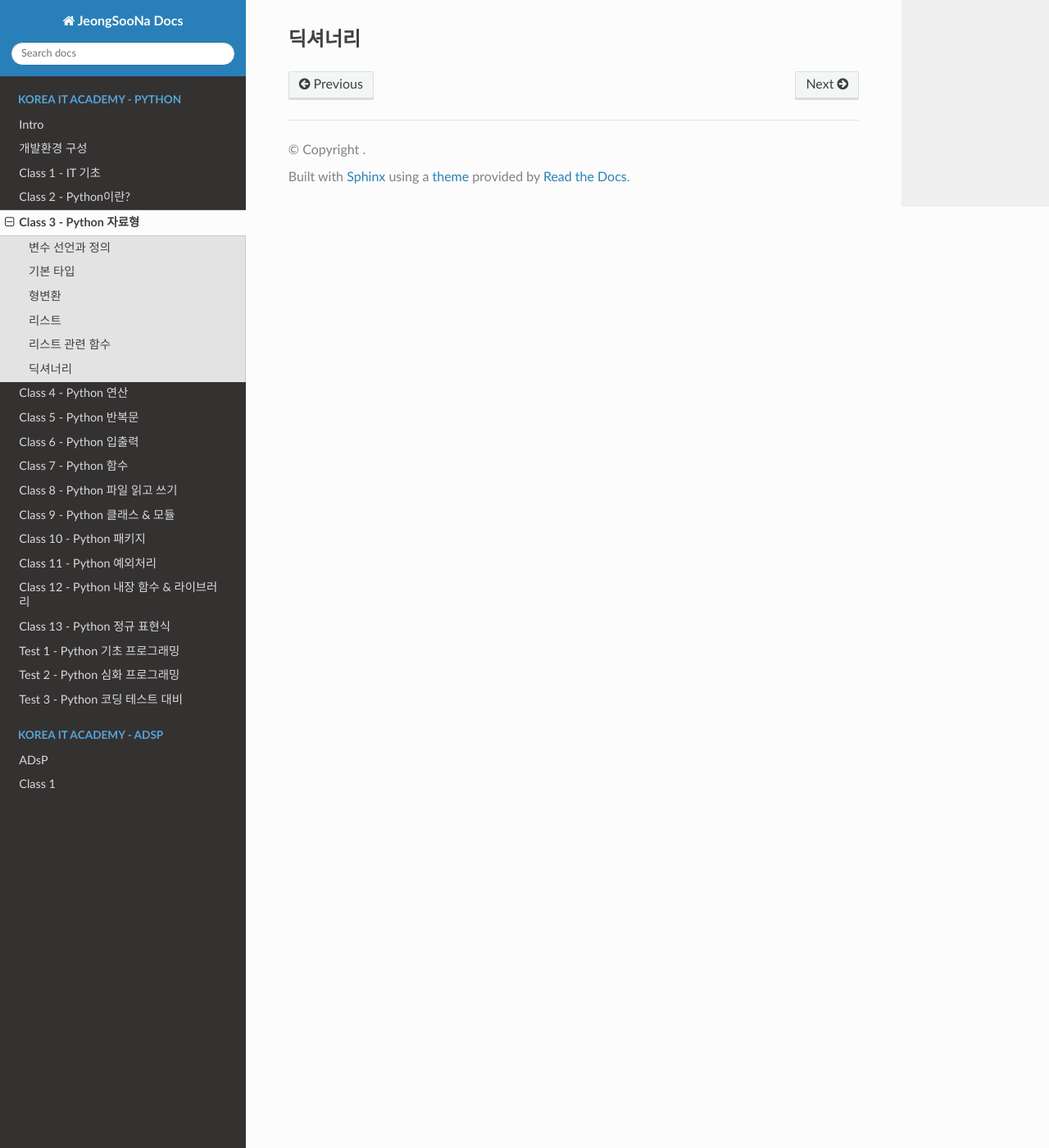
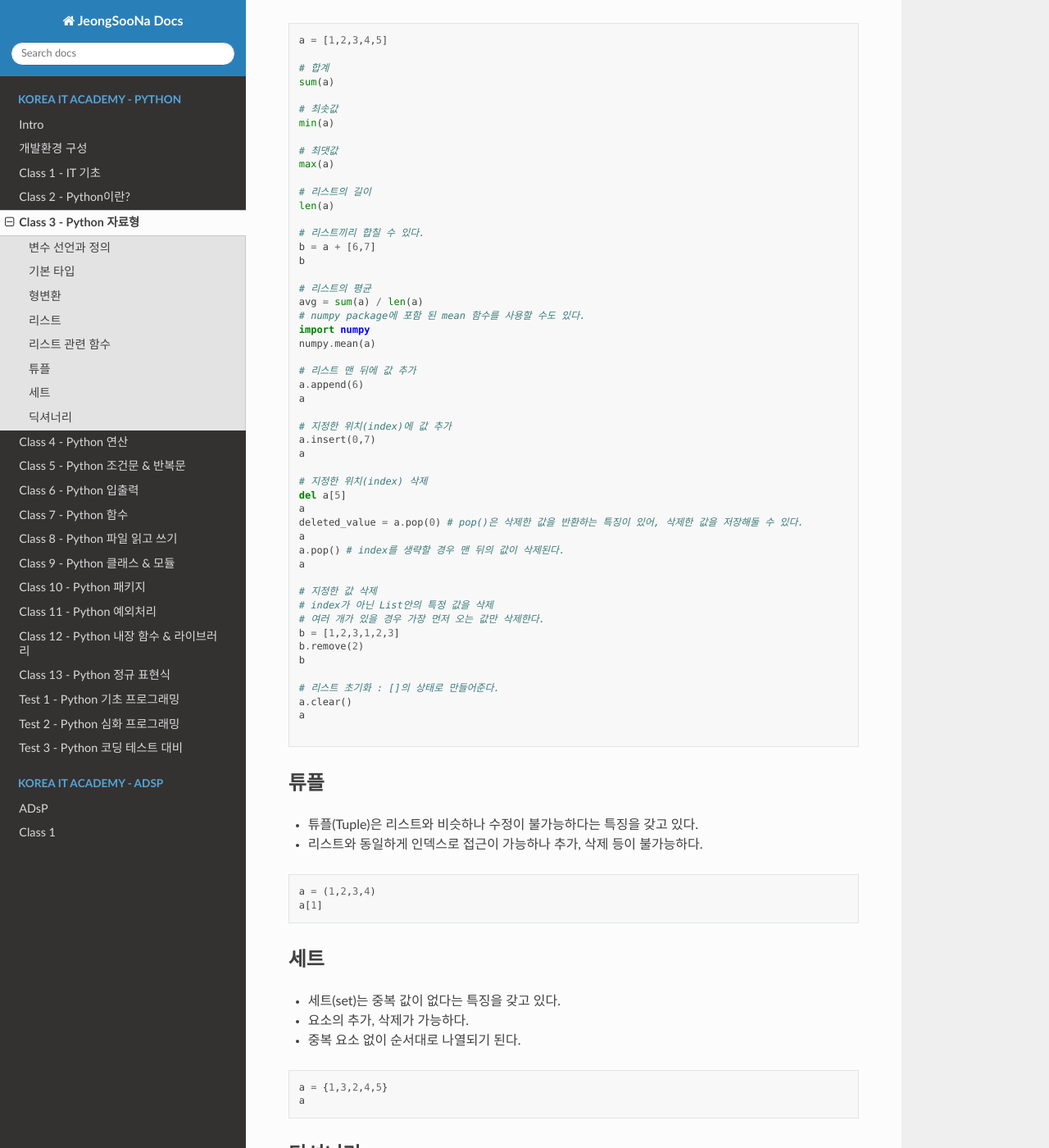
Before and after one commit to JeongSooNa/JeongSooNa-Docs, a Sphinx documentation site: the page built from docs/Korea_IT_Academy-Python/class_3.md, in a window 1280 px wide and 1400 px high, scrolled down 3046 px. Shown: the whole window at 82% size. Built offline with Sphinx 7.4.7 and the Read the Docs theme 3.1.0, drawn with Linux system fonts in a browser that asks for light colours; some of the changed text lies outside the part shown.

Commit message:
update docs

````diff
--- a/docs/Korea_IT_Academy-Python/class_3.md
+++ b/docs/Korea_IT_Academy-Python/class_3.md
@@ -130,6 +130,93 @@ print(students[2:4]) # 2,3 출력
 ```
 
 ### 리스트 관련 함수
+```py
+a = [1,2,3,4,5]
 
+# 합계
+sum(a)
+
+# 최솟값
+min(a)
+
+# 최댓값
+max(a)
+
+# 리스트의 길이
+len(a)
+
+# 리스트끼리 합칠 수 있다.
+b = a + [6,7]
+b
+
+# 리스트의 평균
+avg = sum(a) / len(a)
+# numpy package에 포함 된 mean 함수를 사용할 수도 있다.
+import numpy
+numpy.mean(a)
+
+# 리스트 맨 뒤에 값 추가
+a.append(6)
+a
+
+# 지정한 위치(index)에 값 추가
+a.insert(0,7)
+a
+
+# 지정한 위치(index) 삭제
+del a[5]
+a
+deleted_value = a.pop(0) # pop()은 삭제한 값을 반환하는 특징이 있어, 삭제한 값을 저장해둘 수 있다.
+a
+a.pop() # index를 생략할 경우 맨 뒤의 값이 삭제된다.
+a
+
+# 지정한 값 삭제
+# index가 아닌 List안의 특정 값을 삭제
+# 여러 개가 있을 경우 가장 먼저 오는 값만 삭제한다.
+b = [1,2,3,1,2,3]
+b.remove(2)
+b
+
+# 리스트 초기화 : []의 상태로 만들어준다.
+a.clear()
+a
+
+```
+
+### 튜플
+- 튜플(Tuple)은 리스트와 비슷하나 수정이 불가능하다는 특징을 갖고 있다.
+- 리스트와 동일하게 인덱스로 접근이 가능하나 추가, 삭제 등이 불가능하다.
+```py
+a = (1,2,3,4)
+a[1]
+```
+
+### 세트
+- 세트(set)는 중복 값이 없다는 특징을 갖고 있다.
+- 요소의 추가, 삭제가 가능하다.
+- 중복 요소 없이 순서대로 나열되기 된다.
+```py
+a = {1,3,2,4,5}
+a
+```
 
 ### 딕셔너리
+- 딕셔너리(Dictionary)는 키(key)와 값(value)로 이루어진 자료 구조이다.
+- 리스트의 인덱스는 순자로 접근하나 딕셔너리의 경우 특정 key를 통해 값에 접근할 수 있다.
+- 중복된 값을 가질 수 있으나 값을 조회하는 키(key)의 경우 중복될 수 없다.
+```py
+students = {\
+    "id" : [1,2,3],\
+    "name" : ["짱수","철수","유리"],\
+    "favorite" : ["액션가면", "모에피", "토끼"]\
+    } # 위와 같이 많은 데이터를 코딩해야하는 경우 "\"를 사용해 코드를 띄워 쓸 수 있다.
+
+students
+students["name"]
+students["name"][1]
+
+# key(), values() 함수를 통해 어떤 key와 value들을 갖고 있는지 확인이 가능하다.
+students.key()
+students.values()
+```
--- a/docs/Korea_IT_Academy-Python/class_5.md
+++ b/docs/Korea_IT_Academy-Python/class_5.md
@@ -1 +1 @@
-# Class 5 - Python 반복문
+# Class 5 - Python 조건문 & 반복문
````
